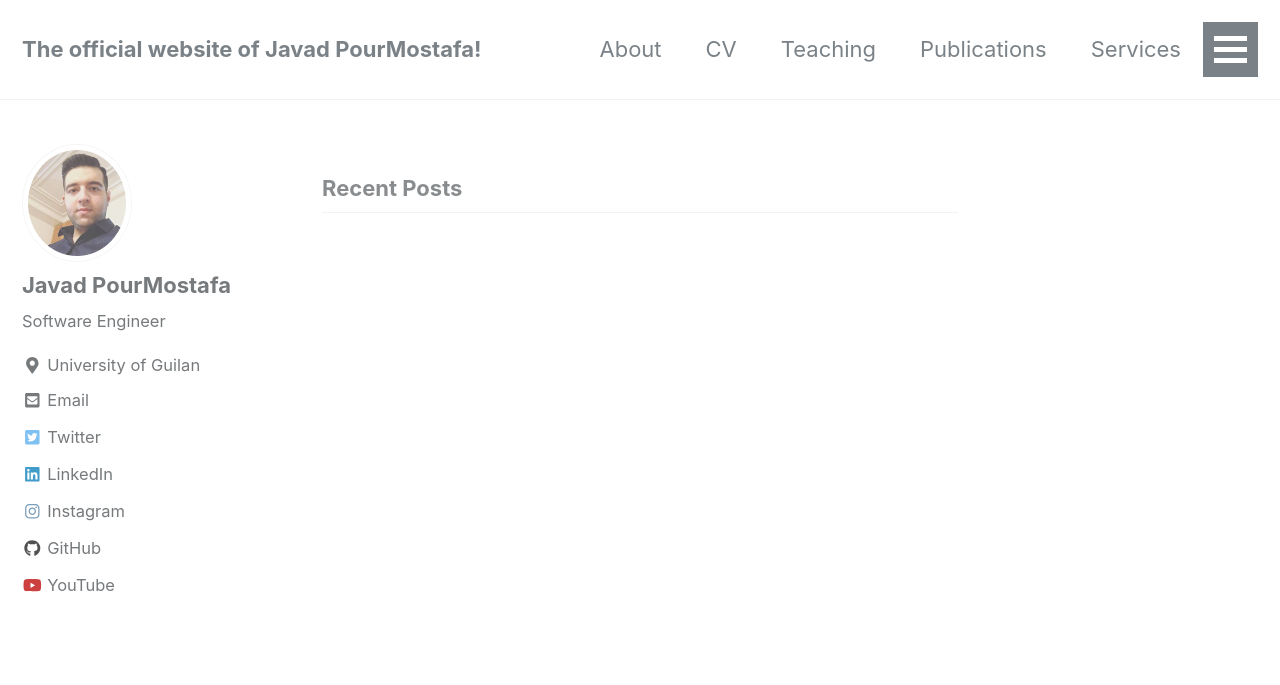
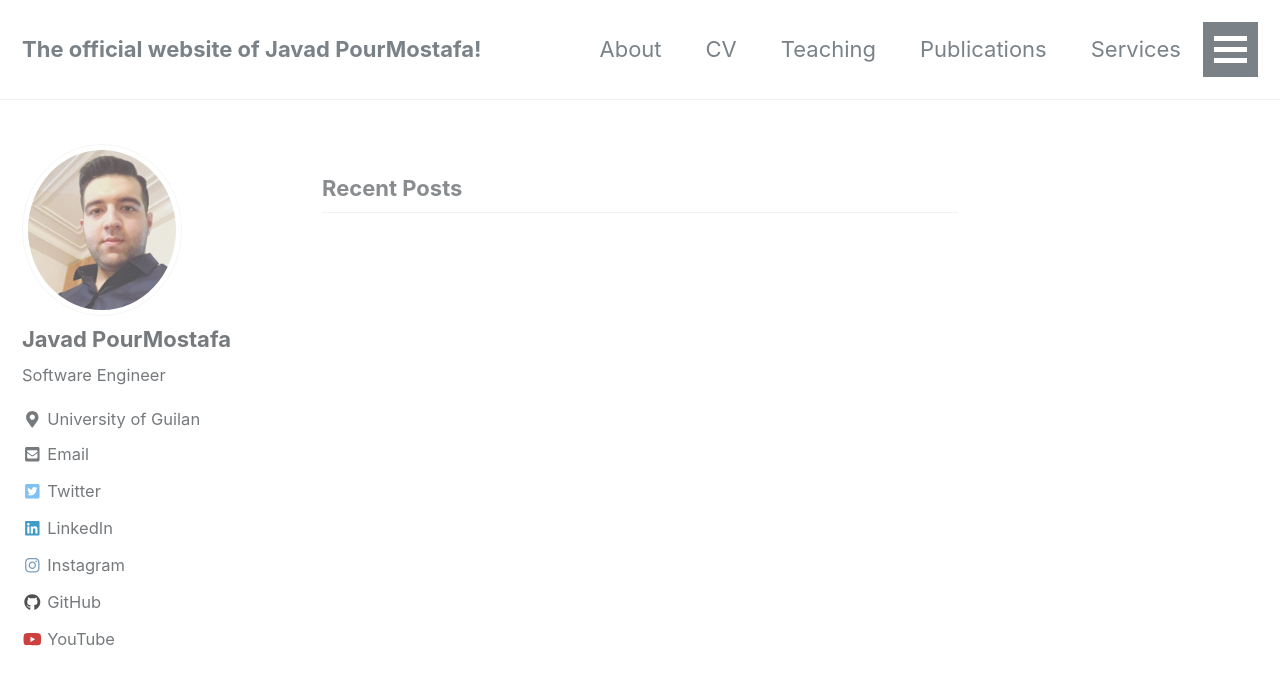
Before and after one commit to JoyeBright/JoyeBright.github.io, a Jekyll site: the page built from index.html, in a window 1280 px wide and 900 px high. Shown: the top 685 px of the window. Built offline with Jekyll 4.4.1, drawn with Linux system fonts in a browser that asks for light colours; nearby versions of some CDN libraries; the list of posts is cut into pages by our own code.

Commit message:
avatar changes

```diff
--- a/_sass/minimal-mistakes/_sidebar.scss
+++ b/_sass/minimal-mistakes/_sidebar.scss
@@ -111,7 +111,7 @@
   }
 
   img {
-    max-width: 110px;
+    max-width: 160px;
     border-radius: 50%;
 
     @include breakpoint($large) {
```
